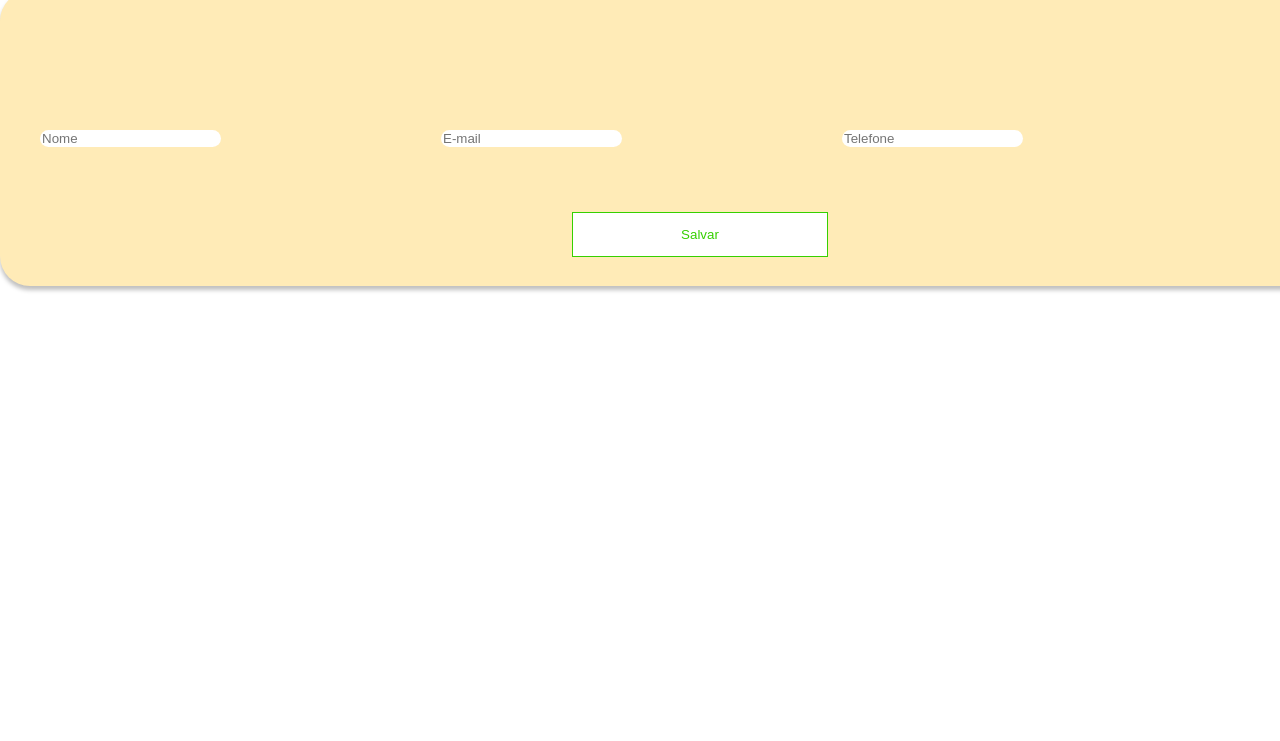
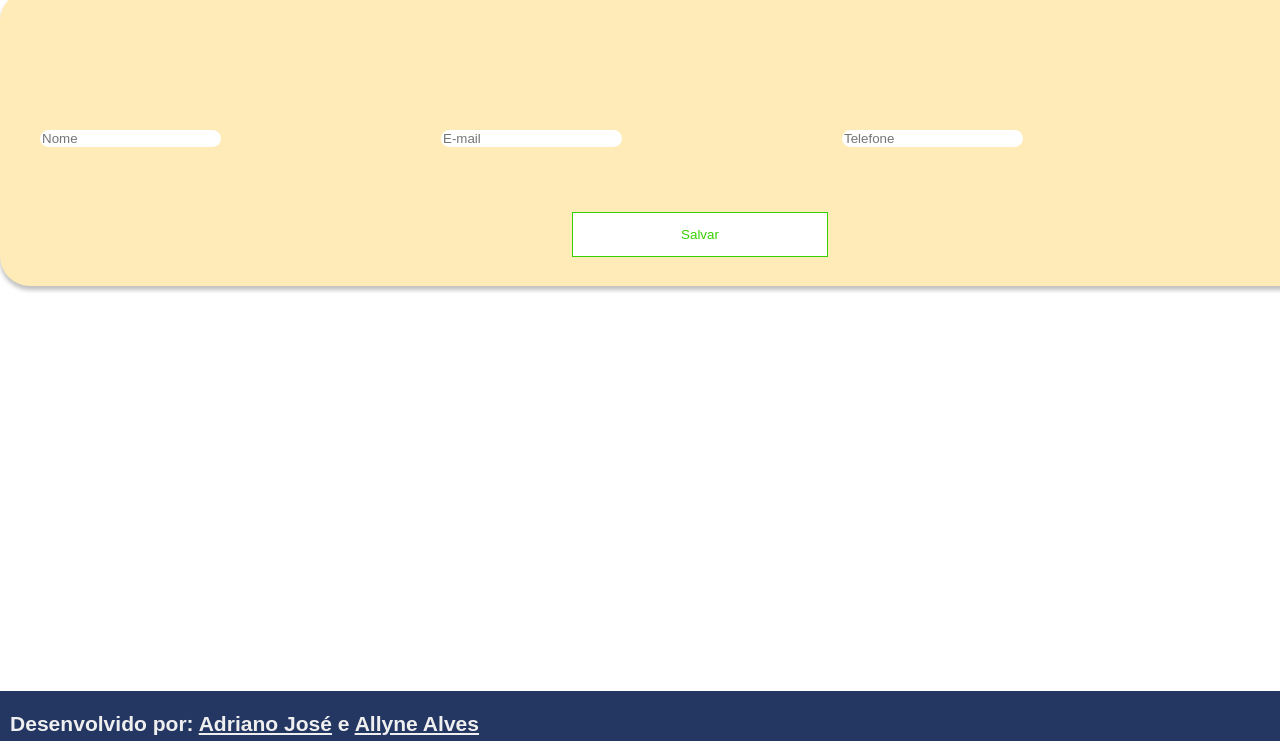
Before and after one commit to adrianojoseajs/CRUD, a plain HTML site: page index.html in a window 1280 px wide. Shown: the part 59-800 px from the top of the page. Drawn offline with Linux system fonts and the light colour scheme.

Commit message:
footer feito

```diff
--- a/index.html
+++ b/index.html
@@ -42,7 +42,7 @@
 
     </main>
     <footer>
-
+      <h3>Desenvolvido por: <a href="https://www.linkedin.com/in/adrianojoseajs/" class="linkedin">Adriano José</a> e <a href="https://www.linkedin.com/in/allynealves/" class="linkedin">Allyne Alves</a></h3>
     </footer>
    </body>
 
--- a/styles.css
+++ b/styles.css
@@ -134,3 +134,25 @@ form {
     border: 1px solid #36D000;
     color: #36D000;
 }
+
+footer {
+  display: inline;
+  font-size: 18px;
+  background-color: #243763;
+  height: 50px;
+  position: fixed;
+  width: 100%;
+  color: #efefef;
+  bottom: 0;
+  padding-left: 10px;
+}
+
+.linkedin{
+  color: #efefef;
+}
+.linkedin:visited{
+  color: #C5C7C5;
+}
+.linkedin:hover{
+  background-color: #182441;
+}
```
